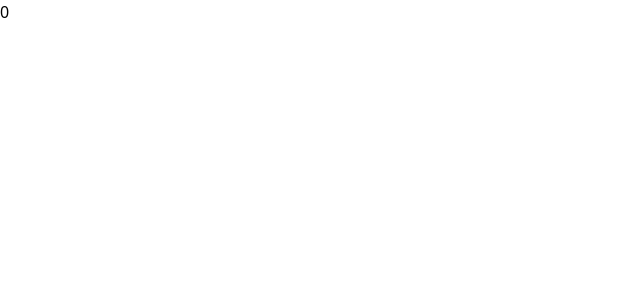
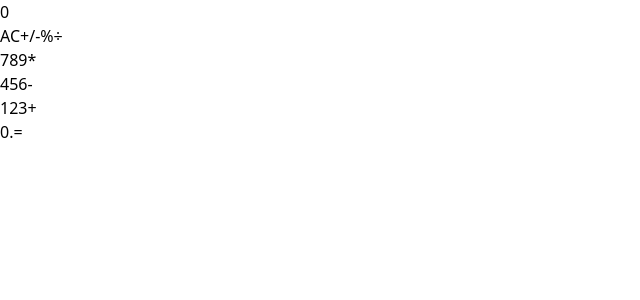
Before and after one commit to AshakaE/react-math-app, a React (Create React App) app: page / in a window 1280 px wide. Shown: the top 300 px of the page, without its empty margins (0-640 px from the left). Built offline with nearby package versions, Linux system fonts and the light colour scheme.

Commit message:
Modify Display js

```diff
--- a/src/components/Display.js
+++ b/src/components/Display.js
@@ -1,10 +1,14 @@
 import React from 'react';
 import PropTypes from 'prop-types';
+import ButtonPanel from './ButtonPanel';
 
 const Display = (props) => {
   const { result } = props;
   return (
-    <div>{result}</div>
+    <>
+      <div>{result}</div>
+      <ButtonPanel />
+    </>
   );
 };
 
```
